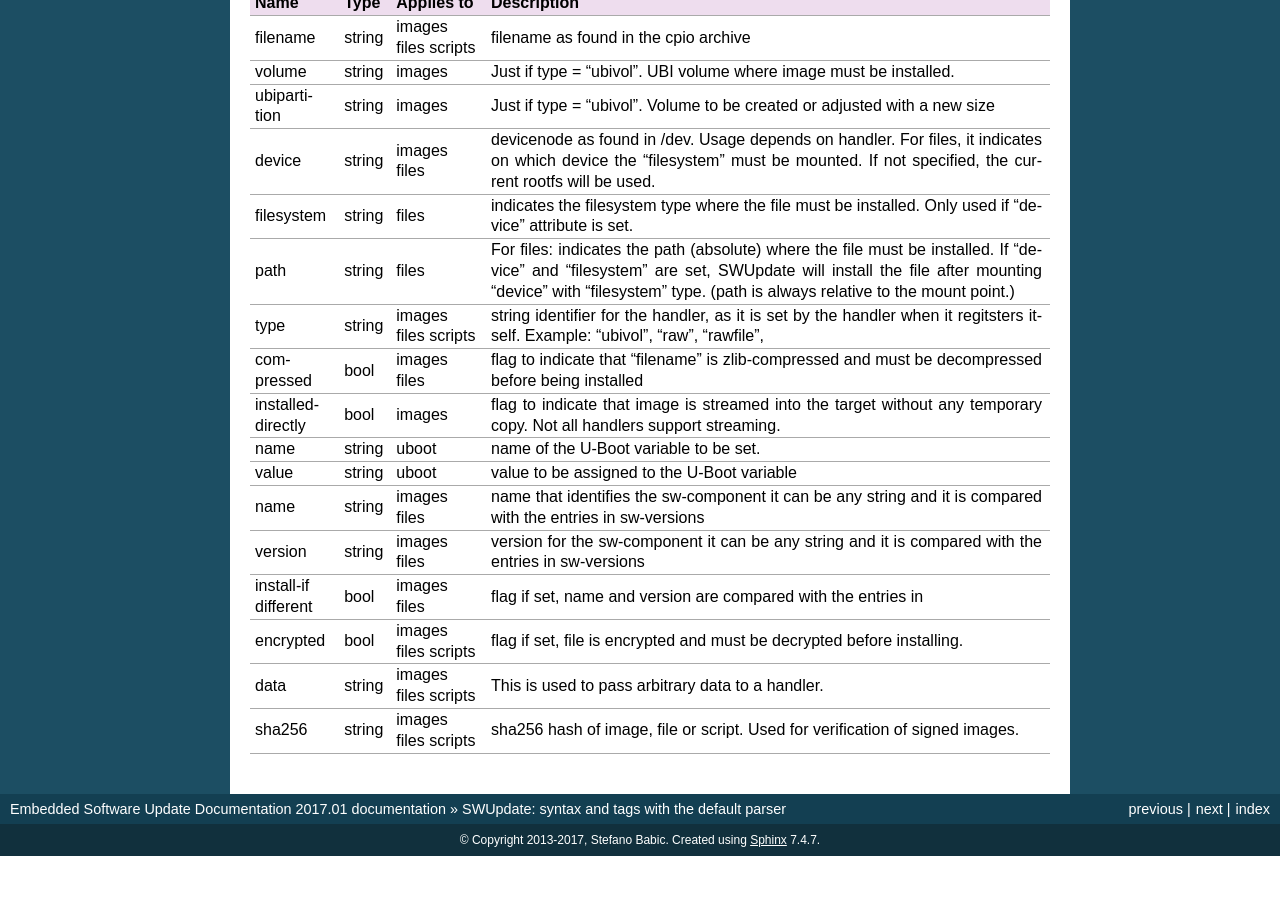
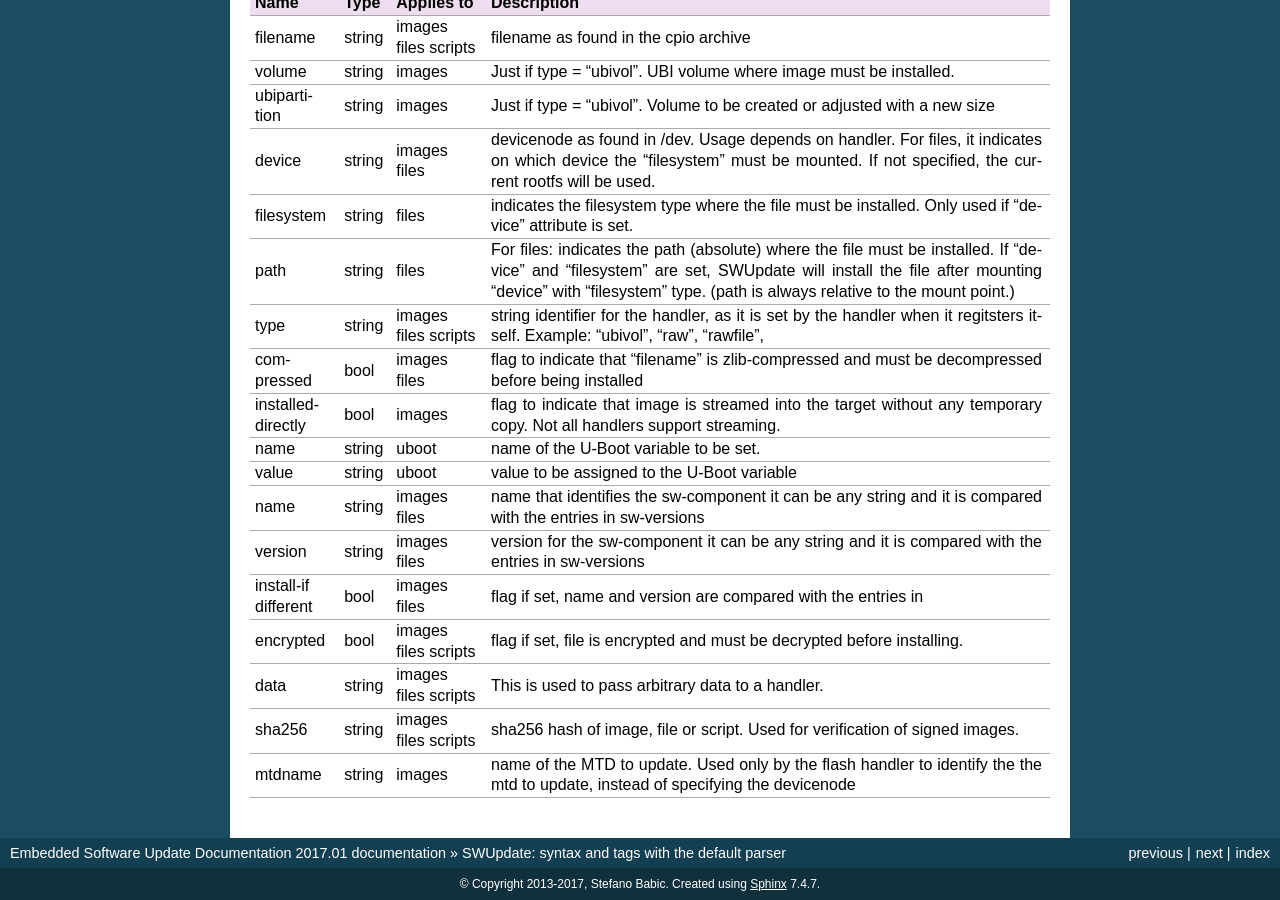
Before and after one commit to sbabic/swupdate, a Sphinx documentation site: the page built from doc/source/sw-description.rst, in a window 1280 px wide and 900 px high, scrolled down 8098 px. Built offline with Sphinx 7.4.7, drawn with Linux system fonts in a browser that asks for light colours; formulas are drawn with MathJax 3; before the commit the page ends 8954 px from its top, so only the background shows below that.

Commit message:
doc: add mtdname to Attribute reference
Add description for mtdname to the Attribute reference table

```diff
--- a/doc/source/sw-description.rst
+++ b/doc/source/sw-description.rst
@@ -636,3 +636,8 @@ There are 4 main sections inside sw-description:
 |             |          | files      | Used for verification of signed       |
 |             |          | scripts    | images.                               |
 +-------------+----------+------------+---------------------------------------+
+| mtdname     | string   | images     | name of the MTD to update. Used only  |
+|             |          |            | by the flash handler to identify the  |
+|             |          |            | the mtd to update, instead of         |
+|             |          |            | specifying the devicenode             |
++-------------+----------+------------+---------------------------------------+
```
